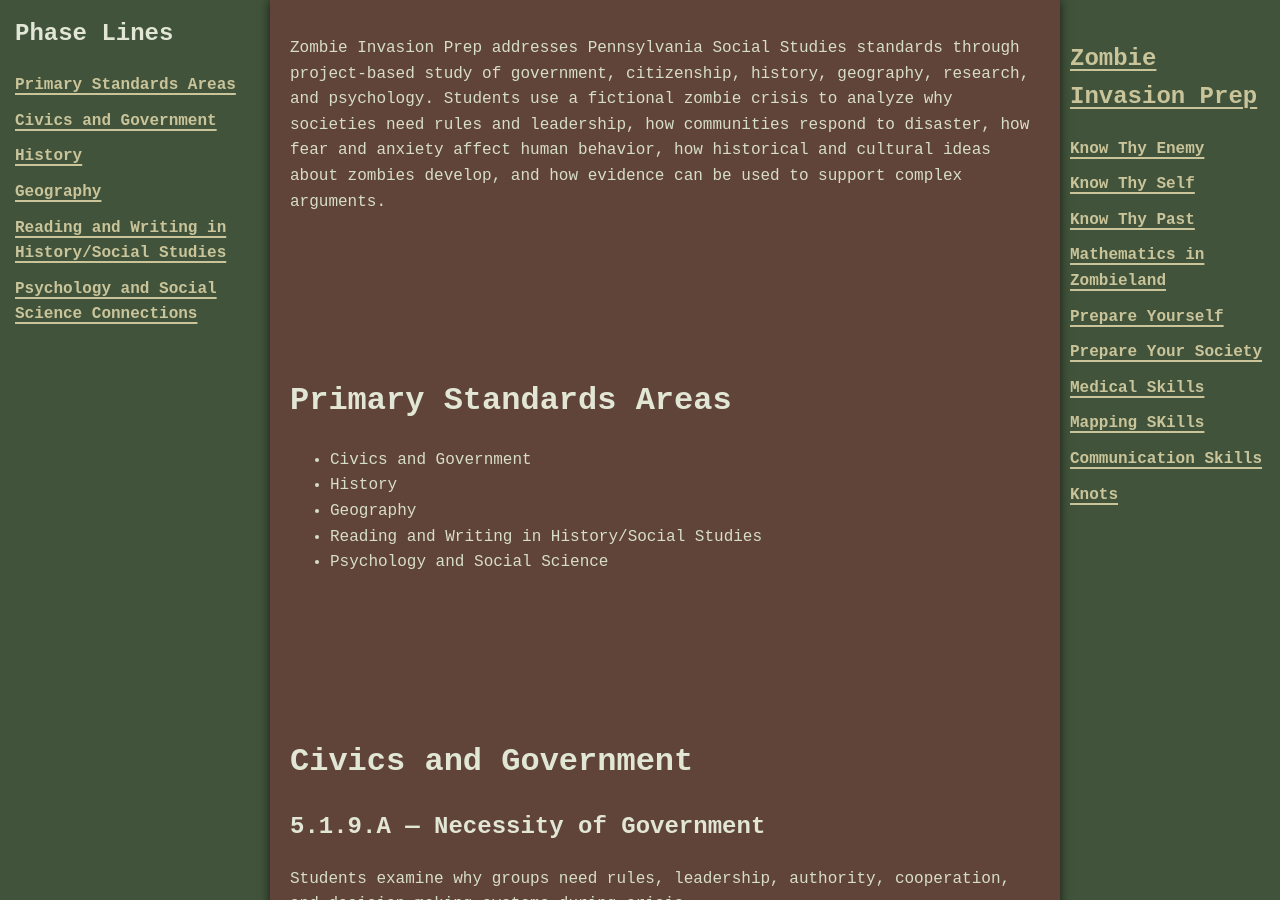
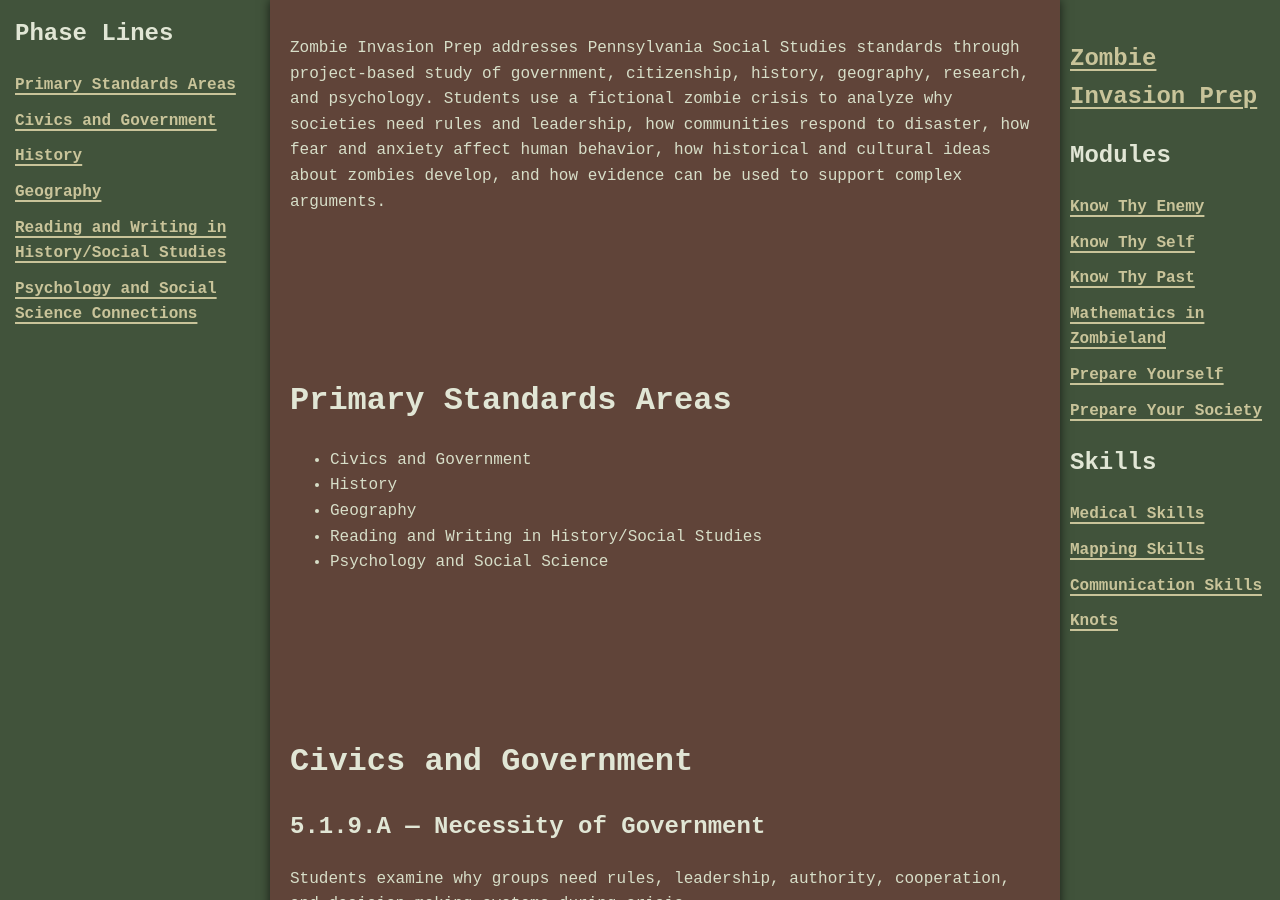
Before and after one commit to jboyce1/ZombieInvasionPrep, a Jekyll site: the page built from index.md, in a window 1280 px wide and 900 px high. Built offline with Jekyll 4.4.1, drawn with Linux system fonts in a browser that asks for light colours.

Commit message:
Update default.html

```diff
--- a/_layouts/default.html
+++ b/_layouts/default.html
@@ -9,15 +9,18 @@
 <body>
   <nav>
     <h1><a href="{{ '/' | relative_url }}">{{ site.title }}</a></h1>
-        <!-- Challenge Links -->
+
+    <h2 class="nav-label">Modules</h2>
     <a href="{{ '/classes/know_thy_enemy/know_thy_enemy' | relative_url }}">Know Thy Enemy</a>
     <a href="{{ '/classes/know_thy_self/know_thy_self' | relative_url }}">Know Thy Self</a>
     <a href="{{ '/classes/know_thy_past/know_thy_past' | relative_url }}">Know Thy Past</a>
     <a href="{{ '/classes/miz/miz' | relative_url }}">Mathematics in Zombieland</a>
     <a href="{{ '/classes/prepare_yourself/prepare_yourself' | relative_url }}">Prepare Yourself</a>
     <a href="{{ '/classes/prepare_your_society/prepare_your_society' | relative_url }}">Prepare Your Society</a>
+
+    <h2 class="nav-label">Skills</h2>
     <a href="{{ '/skills/medical/medical' | relative_url }}">Medical Skills</a>
-        <a href="{{ '/skills/mapping/mapping' | relative_url }}">Mapping SKills</a>
+    <a href="{{ '/skills/mapping/mapping' | relative_url }}">Mapping Skills</a>
     <a href="{{ '/skills/communication/communication' | relative_url }}">Communication Skills</a>
     <a href="{{ '/skills/knots/knots' | relative_url }}">Knots</a>
 </nav>
```
Lines whose indentation alone changed are shown as unchanged.
